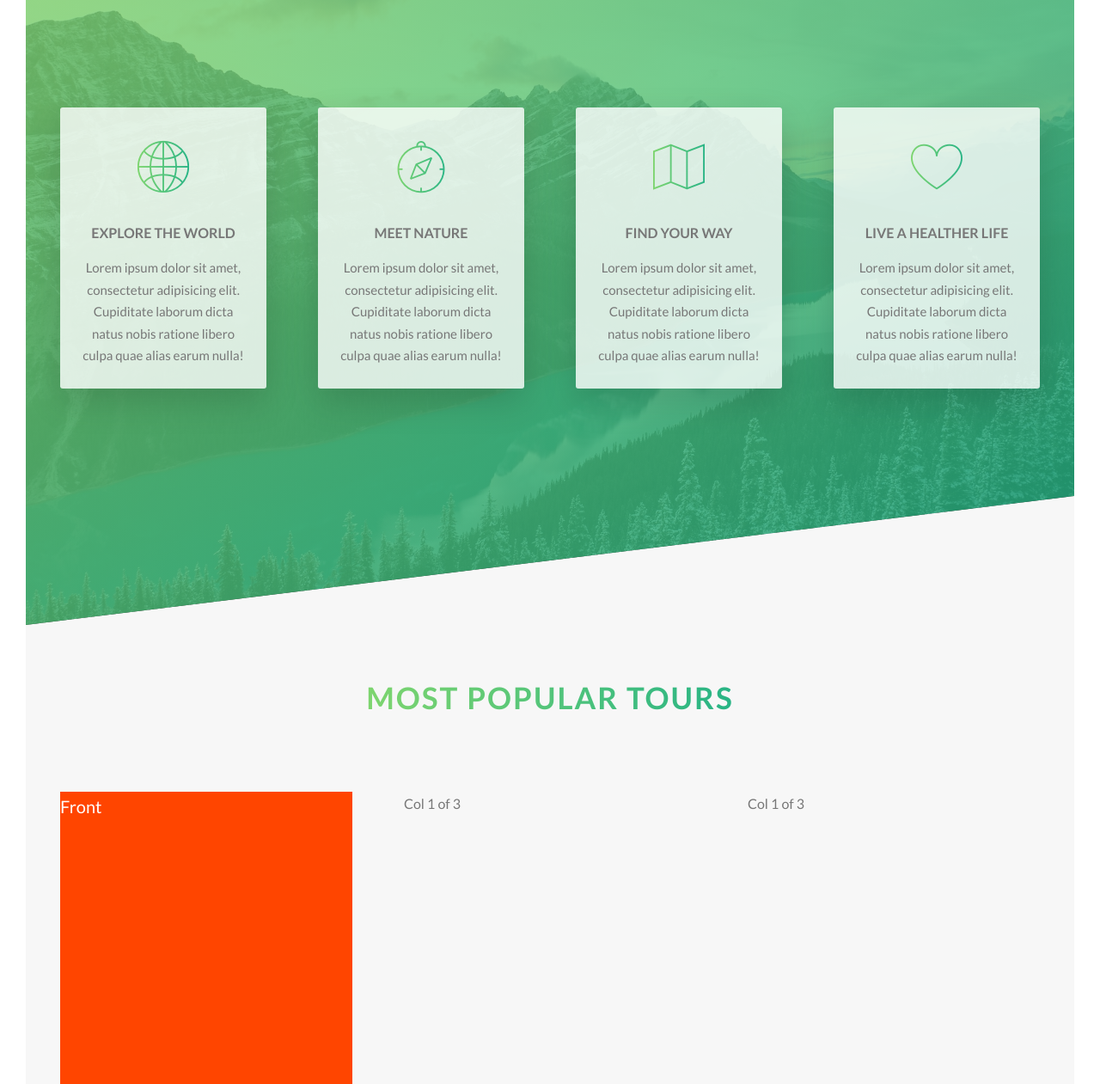
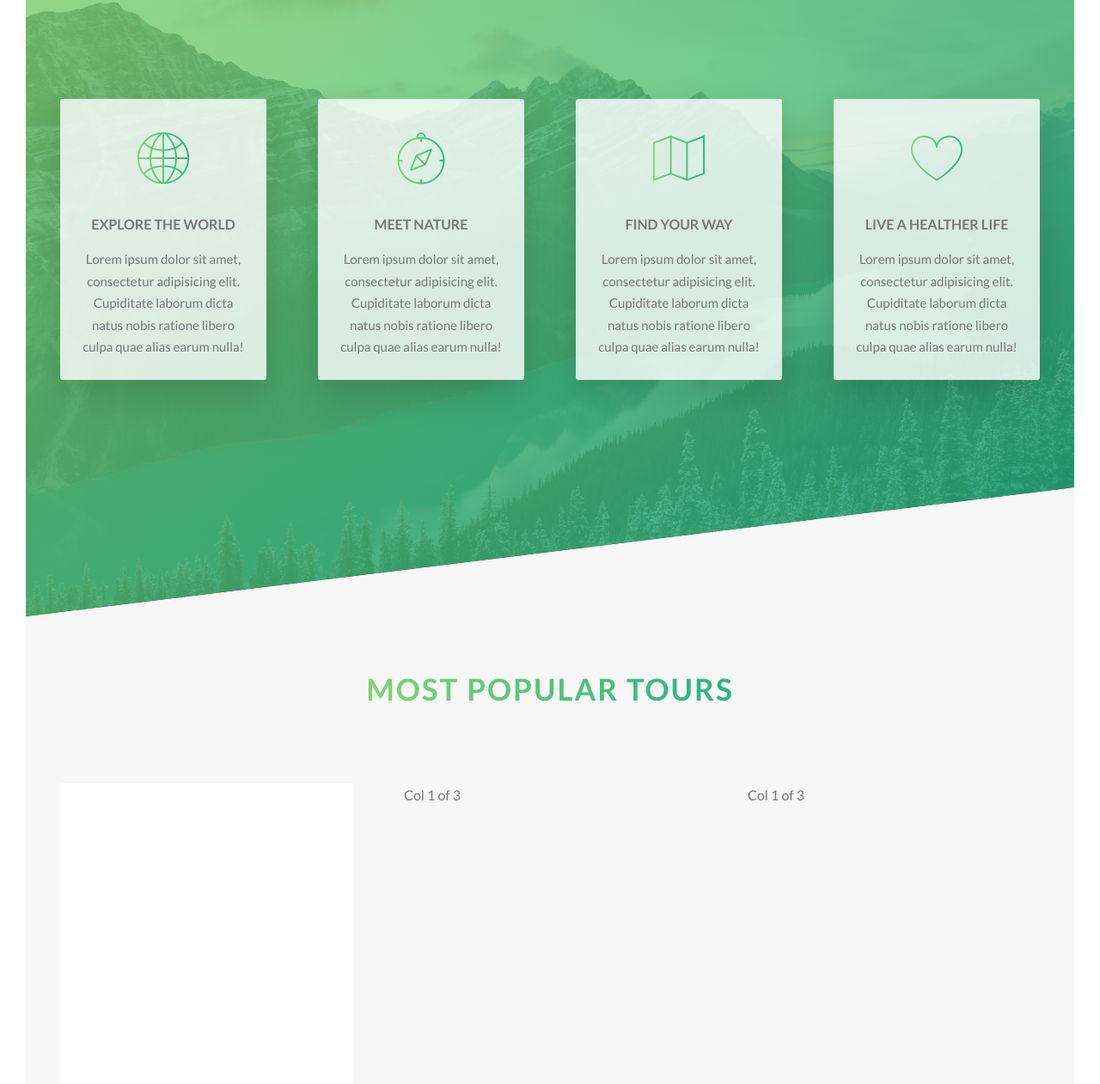
Before and after one commit to hose347/Natourous, a website: page index.html in a window 1280 px wide. Shown: the part 1539-2800 px from the top of the page at 86% size. Drawn offline with Linux system fonts and the light colour scheme.

Commit message:
feature commit

```diff
--- a/css/style.css
+++ b/css/style.css
@@ -112,7 +112,7 @@ body {
   border-radius: 30px;
   transition: all 0.2s;
   position: relative;
-  font-size: 1.6rem; }
+  font-size: 1.5rem; }
 
 .btn:hover {
   transform: translateY(-3px);
@@ -167,15 +167,22 @@ body {
 
 .card {
   perspective: 150rem;
-  -moz-perspective: 150rem; }
+  -moz-perspective: 150rem;
+  position: relative;
+  height: 50rem; }
   .card__side {
     background-color: orangered;
-    color: #fff;
+    color: white;
     font-size: 2rem;
     height: 50rem;
-    transition: all 0.8s; }
+    transition: all 0.8s ease;
+    position: absolute;
+    top: 0;
+    left: 0;
+    width: 100%;
+    backface-visibility: hidden; }
     .card__side--front {
-      background-color: orangered; }
+      background-color: white; }
     .card__side--back {
       background-color: green;
       transform: rotateY(180deg); }
@@ -293,7 +300,7 @@ body {
   background-image: linear-gradient(to right bottom, rgba(126, 213, 111, 0.801), rgba(40, 180, 133, 0.801)), url(../img/nat-4.jpg);
   background-size: cover;
   transform: skewY(-7deg);
-  margin-top: -12rem; }
+  margin-top: -13rem; }
   .section-features > * {
     transform: skewY(7deg); }
 
```
